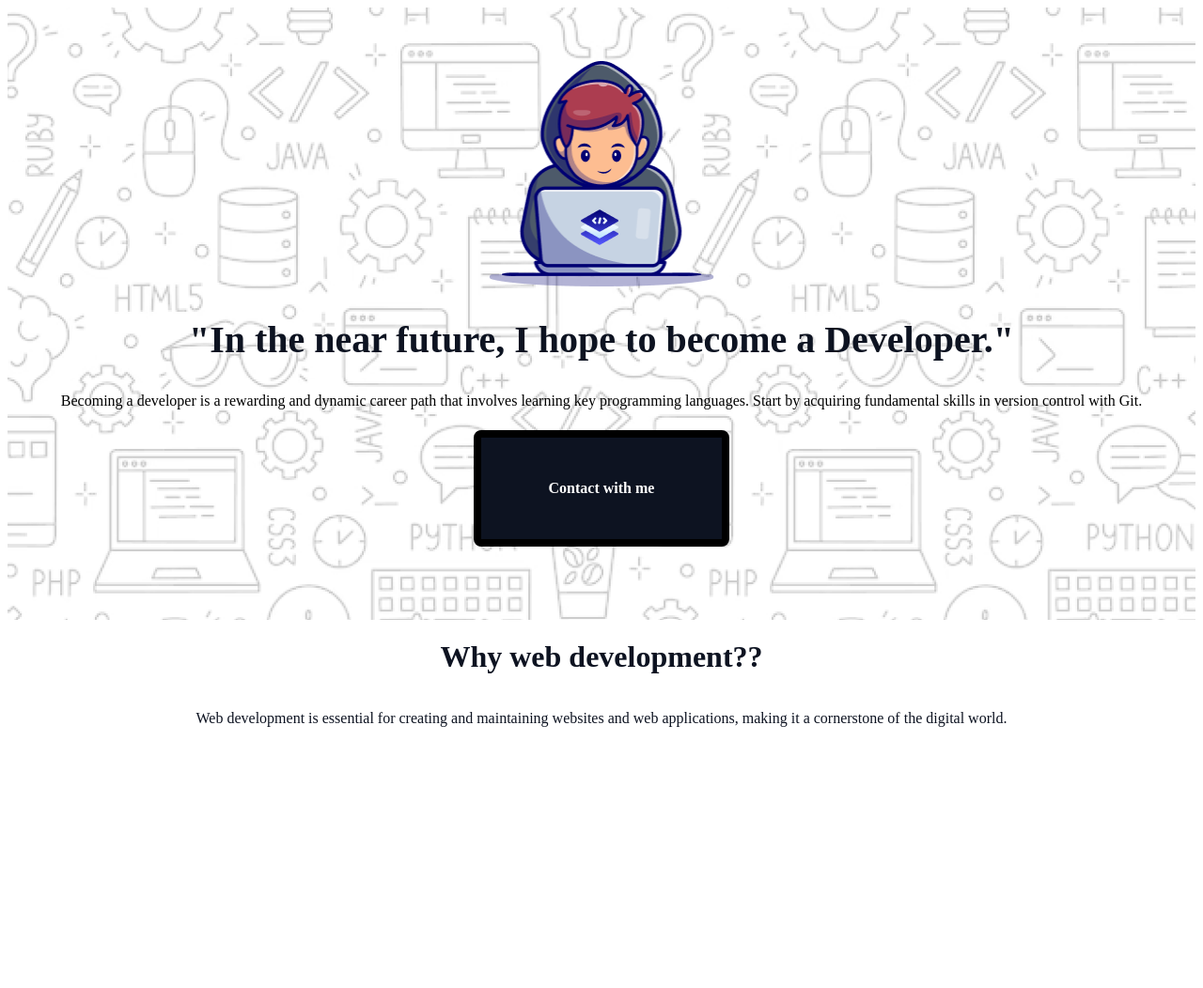
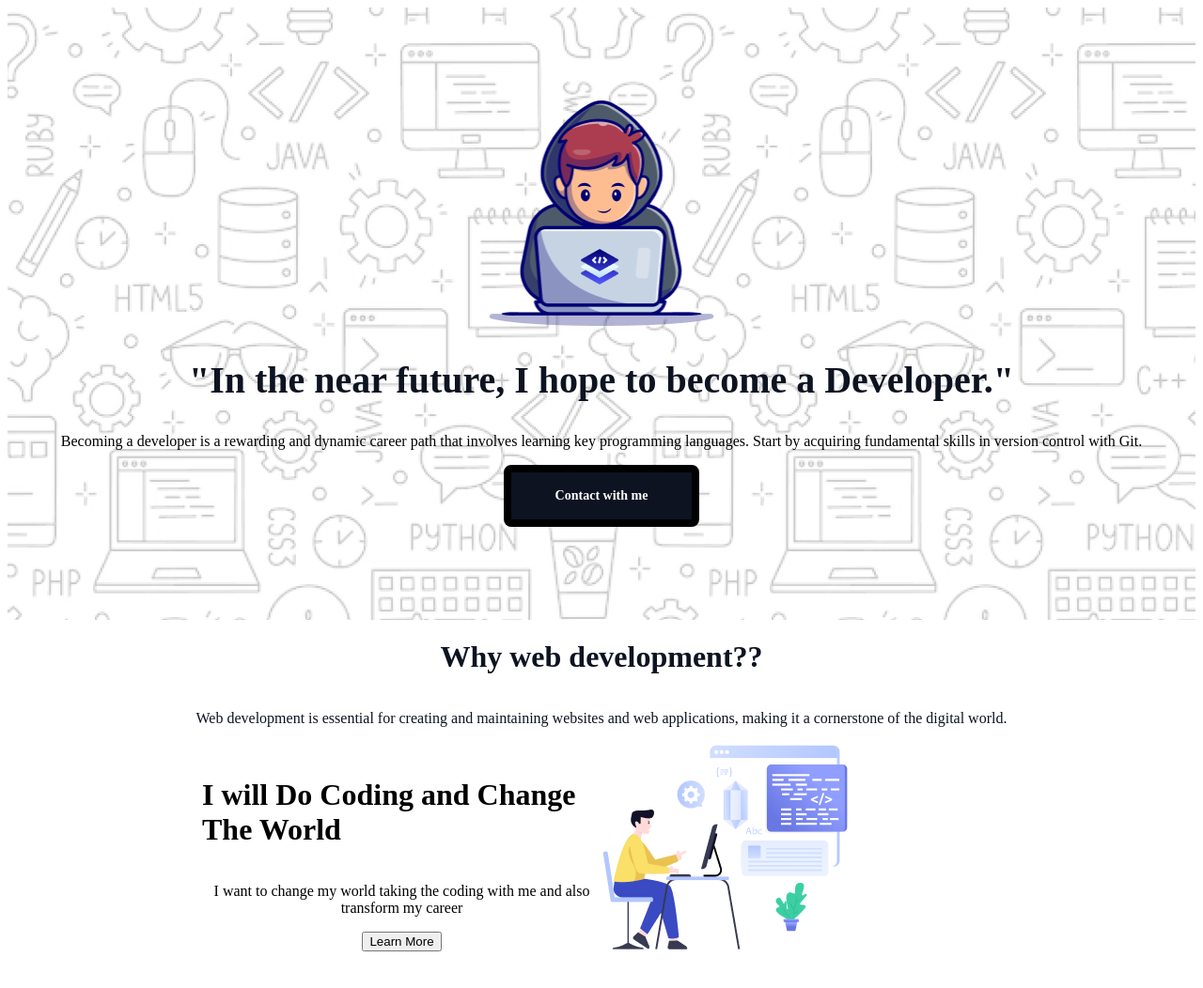
Before and after one commit to TonmoyMonsur/Assignment1, a plain HTML site: page index.html in a window 1280 px wide. Shown: the top 1052 px of the page at 94% size. Drawn offline with Linux system fonts and the light colour scheme; a web font is replaced by a local one.

Commit message:
second section running

```diff
--- a/index.html
+++ b/index.html
@@ -13,7 +13,7 @@
                 <img id="image-container" src="Group.png" alt="test" width="240px" height="240px">
                 <h1>"In the near future, I hope to become a Developer."</h1>
                 <p>Becoming a developer is a rewarding and dynamic career path that involves learning key programming languages. Start by acquiring fundamental skills in version control with Git.</p>
-                <h4>Contact with me</h4>
+                <button>Contact with me</button>
             </div>
         </section>
     </header>
@@ -23,7 +23,16 @@
                 <h1>Why web development??</h1>
                 <p>Web development is essential for creating and maintaining websites and web applications, making it a cornerstone of the digital world.</p>
             </div>
-            <div class="left-side-container"></div>
+            <div class="first-card">
+                <div class="left-side-container">
+                    <h1>I will Do Coding and Change The World</h1>
+                    <p>I want to change my world taking the coding with me and also transform my career</p>
+                    <button>Learn More</button>
+                </div>
+                <div class="right-side-container">
+                    <img src="Layer_1.png" alt="">
+                </div>
+            </div>
         </div>
     </main>
 </body>
--- a/style.css
+++ b/style.css
@@ -34,7 +34,7 @@ body{
     font-weight: 800;
 }
 
-.banner-container h4{
+.banner-container button{
     margin-left: auto;
     margin-right: auto;
     width: 208px;
@@ -48,7 +48,10 @@ body{
     justify-content: center;
     align-items: center;
     border-radius: 8px;
-
+    color: rgb(255, 255, 255);
+    font-family: Azeret Mono;
+    font-size: 14px;
+    font-weight: 600;
 }
 
 .second-section-container{
@@ -74,7 +77,25 @@ body{
     font-size: 16px;
     font-weight: 400;
 }
+.first-card{
+    width: 850px;
+    height: 240px;
+    /* border: 2px solid black; */
+    margin: 0 auto;
+    display: flex;
+}
 .left-side-container{
+    display: flex;
+    flex-direction: column;
+    justify-content: center;
+    align-items: center;
     width: 50%;
-    height: ;
+    height: 240px;
+    /* border: 2px solid purple; */
+    text-align:left
 }
+.right-side-container{
+    width: 50%;
+    height: 240px;
+    /* border: 2px solid greenyellow; */
+}
```
Also changed, not shown: Group3.png (added), Group4.png (added), Layer_1.png (added).
